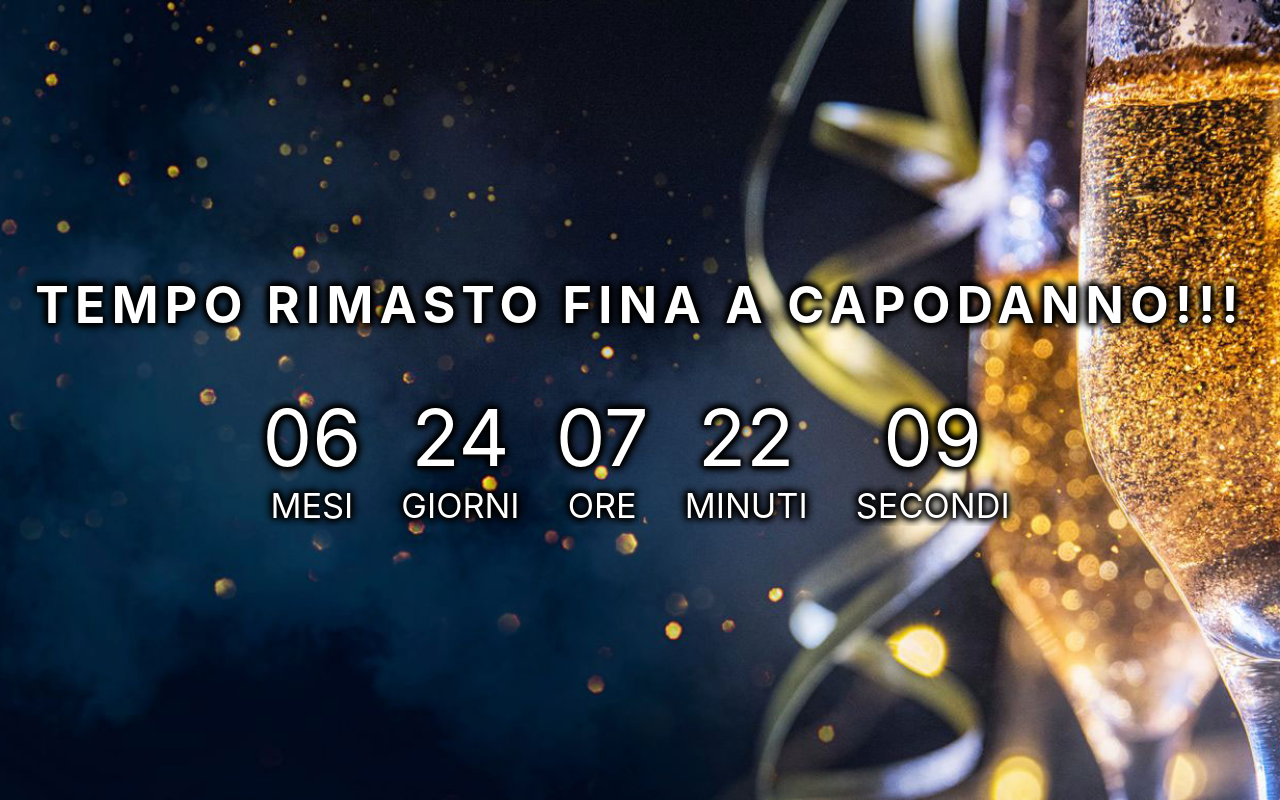
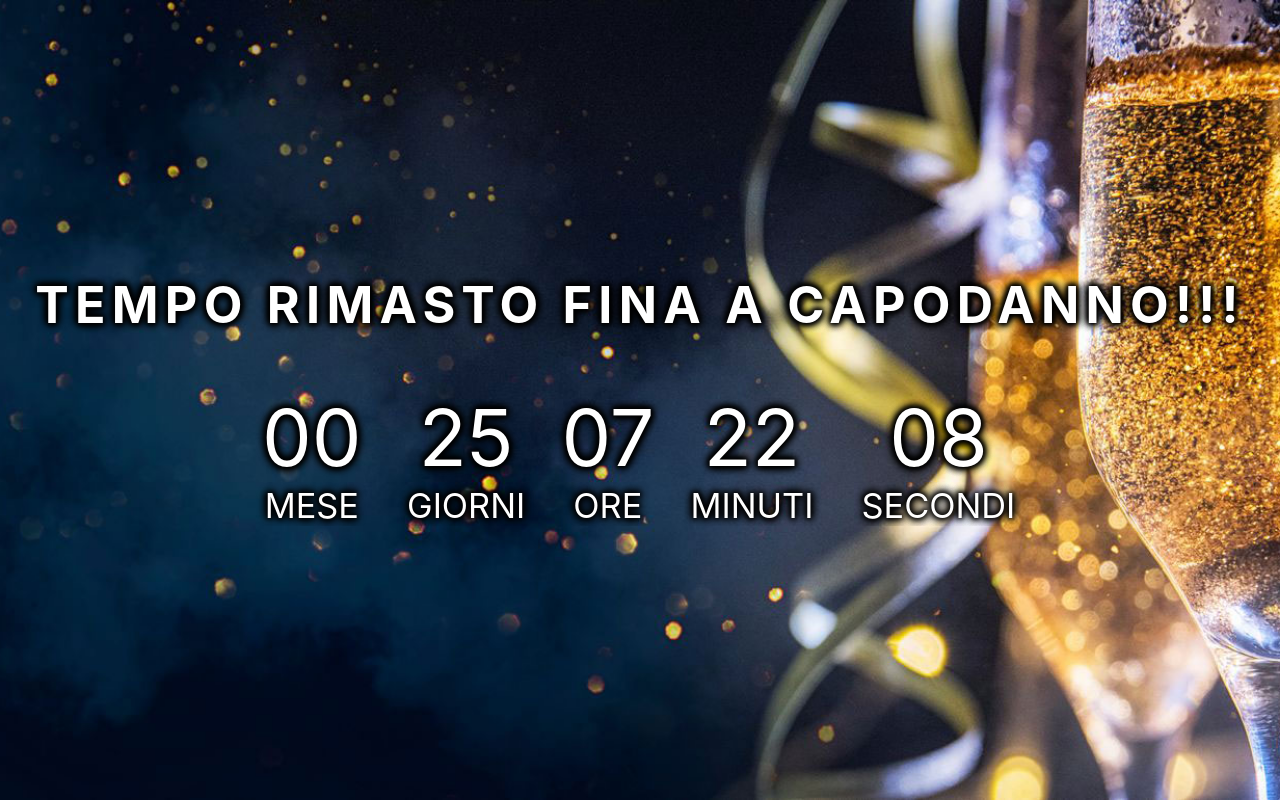
Before and after one commit to PushiniON/new-year-countdown, a plain HTML site: page index.html in a window 1280 px wide. Drawn offline with Linux system fonts and the light colour scheme.

Commit message:
Add files via upload

```diff
--- a/index.html
+++ b/index.html
@@ -24,7 +24,7 @@
 			</ul>
 		</div>
 	</div>
-	<script type="module" src="js/script.js"></script>
+	<script src="js/cd.js"></script>
 </body>
 
 </html>
```
